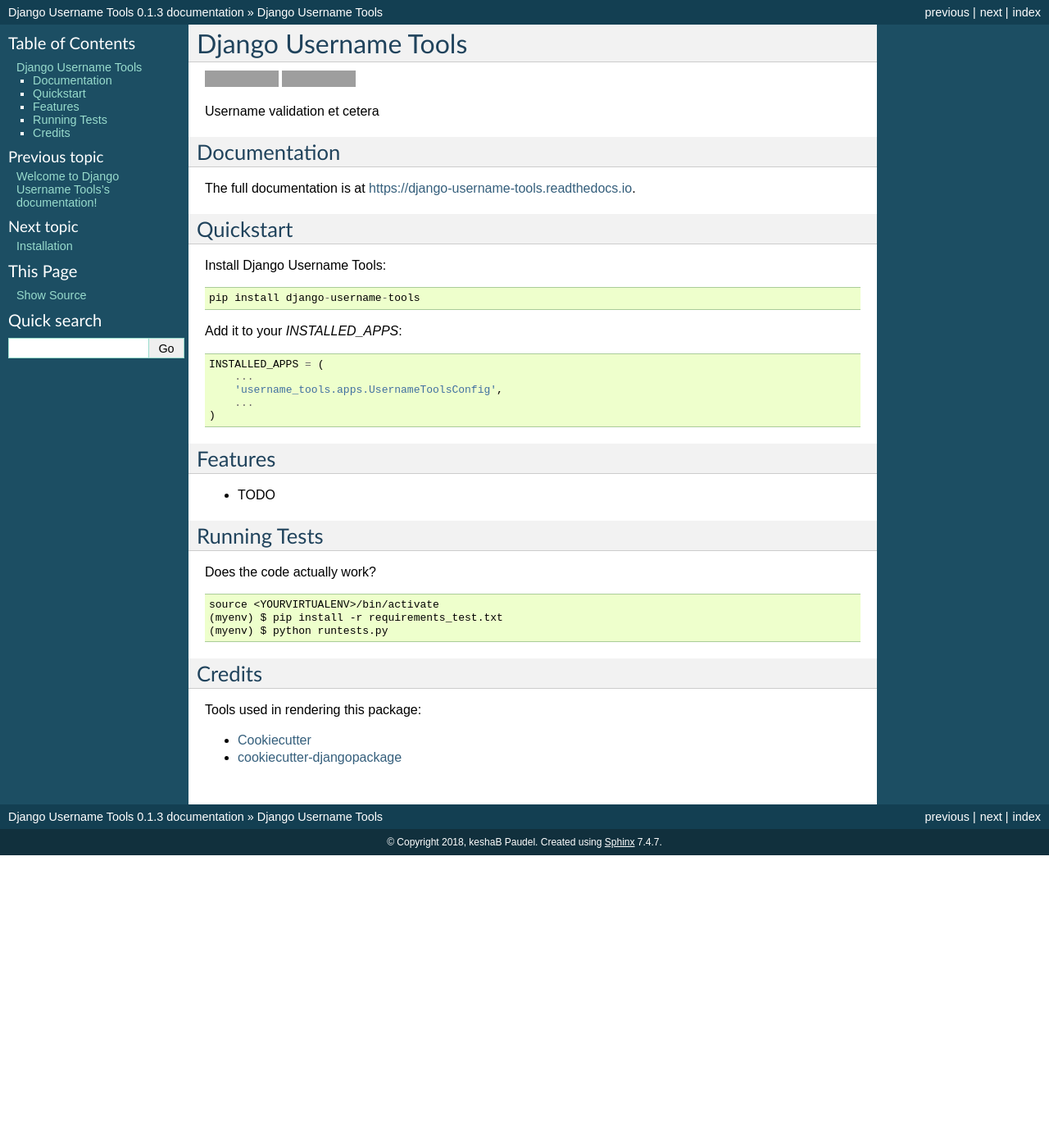
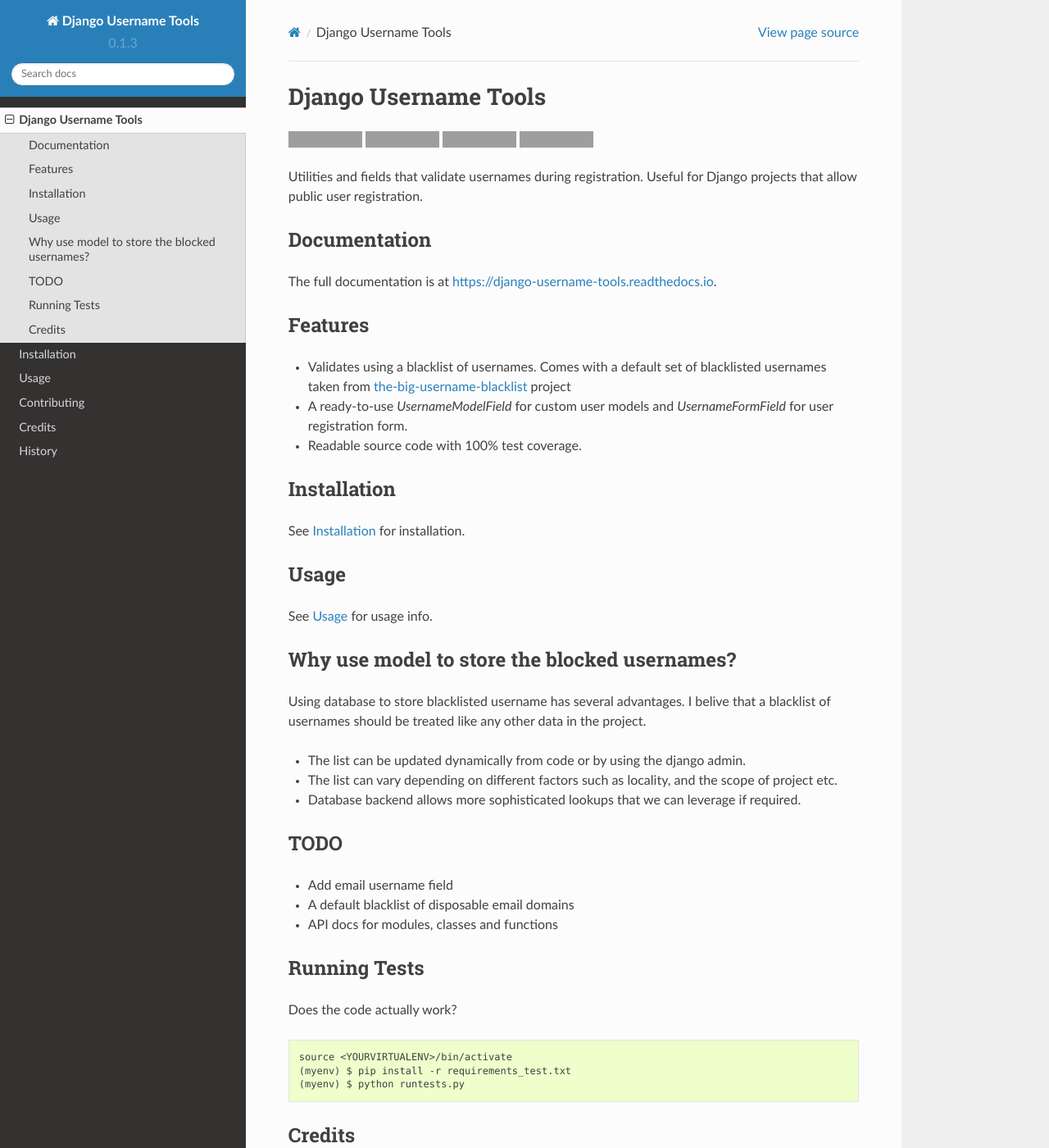
Before and after one commit to poudel/django-username-tools, a Sphinx documentation site: the page built from docs/readme.rst, in a window 1280 px wide and 1400 px high. Shown: the whole window at 82% size. Built offline with Sphinx 7.4.7 and the Read the Docs theme 2.0.0, drawn with Linux system fonts in a browser that asks for light colours; some of the changed text lies outside the part shown; grey boxes are pictures that could not be loaded.

Commit message:
docs docs docs

```diff
--- a/README.rst
+++ b/README.rst
@@ -2,40 +2,66 @@
 Django Username Tools
 =============================
 
-.. image:: https://travis-ci.org/poudel/django-username-tools.svg?branch=master
-    :target: https://travis-ci.org/poudel/django-username-tools
+.. image:: https://img.shields.io/travis/poudel/django-username-tools/master.svg?branch=master
+    :target: http://travis-ci.org/poudel/django-username-tools
 
-.. image:: https://codecov.io/gh/poudel/django-username-tools/branch/master/graph/badge.svg
-    :target: https://codecov.io/gh/poudel/django-username-tools
+.. image:: https://img.shields.io/pypi/v/django-username-tools.svg
+    :target: https://pypi.python.org/pypi/django-username-tools/
 
-Username validation et cetera
+.. image:: https://img.shields.io/pypi/l/django-username-tools.svg
+    :target: https://pypi.python.org/pypi/django-username-tools/
+
+.. image:: https://img.shields.io/codecov/c/github/poudel/django-username-tools/master.svg
+    :target: https://codecov.io/github/poudel/django-username-tools?branch=master
+
+Utilities and fields that validate usernames during registration.
+Useful for Django projects that allow public user registration.
+
 
 Documentation
 -------------
 
 The full documentation is at https://django-username-tools.readthedocs.io.
 
-Quickstart
-----------
-
-Install Django Username Tools::
-
-    pip install django-username-tools
-
-Add it to your `INSTALLED_APPS`:
-
-.. code-block:: python
-
-    INSTALLED_APPS = (
-        ...
-        'username_tools.apps.UsernameToolsConfig',
-        ...
-    )
 
 Features
 --------
 
-* TODO
+* Validates using a blacklist of usernames. Comes with a default set of blacklisted usernames taken from `the-big-username-blacklist`_ project
+* A ready-to-use `UsernameModelField` for custom user models and `UsernameFormField` for user registration form.
+* Readable source code with 100% test coverage.
+
+
+Installation
+------------
+
+See :doc:`./installation` for installation.
+
+
+Usage
+-----
+
+See :doc:`./usage` for usage info.
+
+
+Why use model to store the blocked usernames?
+---------------------------------------------
+
+Using database to store blacklisted username has several advantages. I belive that a blacklist of usernames should
+be treated like any other data in the project.
+
+* The list can be updated dynamically from code or by using the django admin.
+* The list can vary depending on different factors such as locality, and the scope of project etc.
+* Database backend allows more sophisticated lookups that we can leverage if required.
+
+
+TODO
+----
+
+* Add email username field
+* A default blacklist of disposable email domains
+* API docs for modules, classes and functions
+
 
 Running Tests
 -------------
@@ -58,3 +84,4 @@
 
 .. _Cookiecutter: https://github.com/audreyr/cookiecutter
 .. _`cookiecutter-djangopackage`: https://github.com/pydanny/cookiecutter-djangopackage
+.. _the-big-username-blacklist: https://github.com/marteinn/The-Big-Username-Blacklist
--- a/docs/conf.py
+++ b/docs/conf.py
@@ -12,6 +12,7 @@
 # serve to show the default.
 
 import sys, os
+import django
 
 # If extensions (or modules to document with autodoc) are in another directory,
 # add these directories to sys.path here. If the directory is relative to the
@@ -29,9 +30,19 @@
 # If your documentation needs a minimal Sphinx version, state it here.
 #needs_sphinx = '1.0'
 
+# sys.path.insert(0, os.path.abspath('../username_tools'))
+os.environ['DJANGO_SETTINGS_MODULE'] = 'tests.settings'
+django.setup()
+
 # Add any Sphinx extension module names here, as strings. They can be extensions
 # coming with Sphinx (named 'sphinx.ext.*') or your custom ones.
-extensions = ['sphinx.ext.autodoc', 'sphinx.ext.viewcode']
+extensions = ['sphinx.ext.autodoc', 'sphinx.ext.viewcode', 'sphinxcontrib_django']
+
+
+intersphinx_mapping = {
+    'http://docs.python.org/': None,
+    'https://docs.djangoproject.com/en/stable': 'https://docs.djangoproject.com/en/stable/_objects',
+}
 
 # Add any paths that contain templates here, relative to this directory.
 templates_path = ['_templates']
@@ -100,7 +111,7 @@
 
 # The theme to use for HTML and HTML Help pages.  See the documentation for
 # a list of builtin themes.
-html_theme = 'default'
+html_theme = 'sphinx_rtd_theme'
 
 # Theme options are theme-specific and customize the look and feel of a theme
 # further.  For a list of options available for each theme, see the
--- a/requirements_dev.txt
+++ b/requirements_dev.txt
@@ -3,3 +3,5 @@
 bumpversion==0.5.3
 wheel==0.30.0
 Sphinx==1.7.1
+sphinx_rtd_theme==0.2.4
+sphinxcontrib-django==0.3
--- a/username_tools/__init__.py
+++ b/username_tools/__init__.py
@@ -1 +1,3 @@
 __version__ = '0.1.3'
+
+default_app_config = "username_tools.apps.UsernameToolsConfig"
```
Also changed, not shown: docs/installation.rst (+13 -4 lines), docs/usage.rst (+51 -13 lines), 1 other file.
